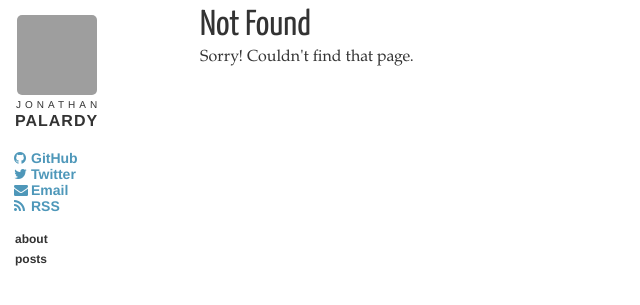
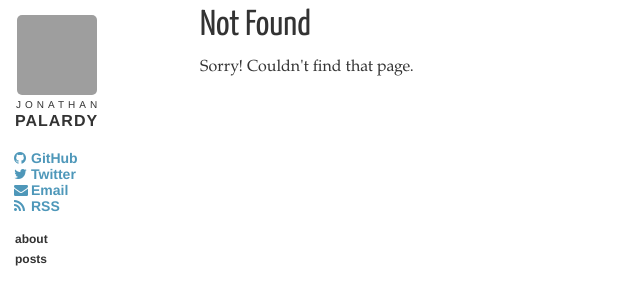
Before and after one commit to jpalardy/jpalardy.github.io, a Jekyll site: the page built from 404.html, in a window 1280 px wide. Shown: the top 305 px of the page, without its empty margins (0-640 px from the left). Built offline with Jekyll 4.4.1, drawn with Linux system fonts in a browser that asks for light colours; grey boxes are pictures that could not be loaded.

Commit message:
Increase h1 margin-bottom, same as h2

```diff
--- a/css/base.css
+++ b/css/base.css
@@ -111,7 +111,7 @@ pre {
     text-decoration: none; }
   .content h1 {
     font-size: 36px;
-    margin: 8px 0 5px 0; }
+    margin: 8px 0 15px 0; }
   .content h2 {
     font-size: 30px;
     margin-bottom: 15px; }
```
